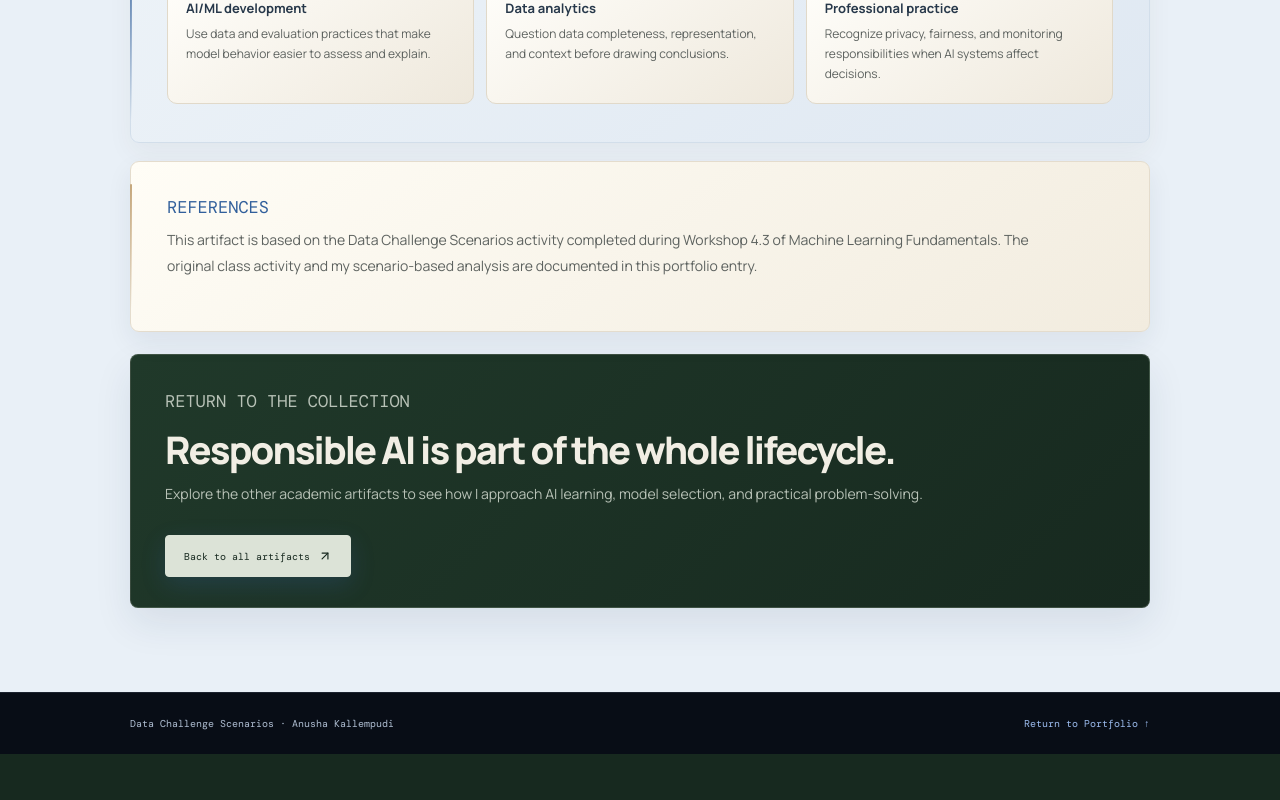
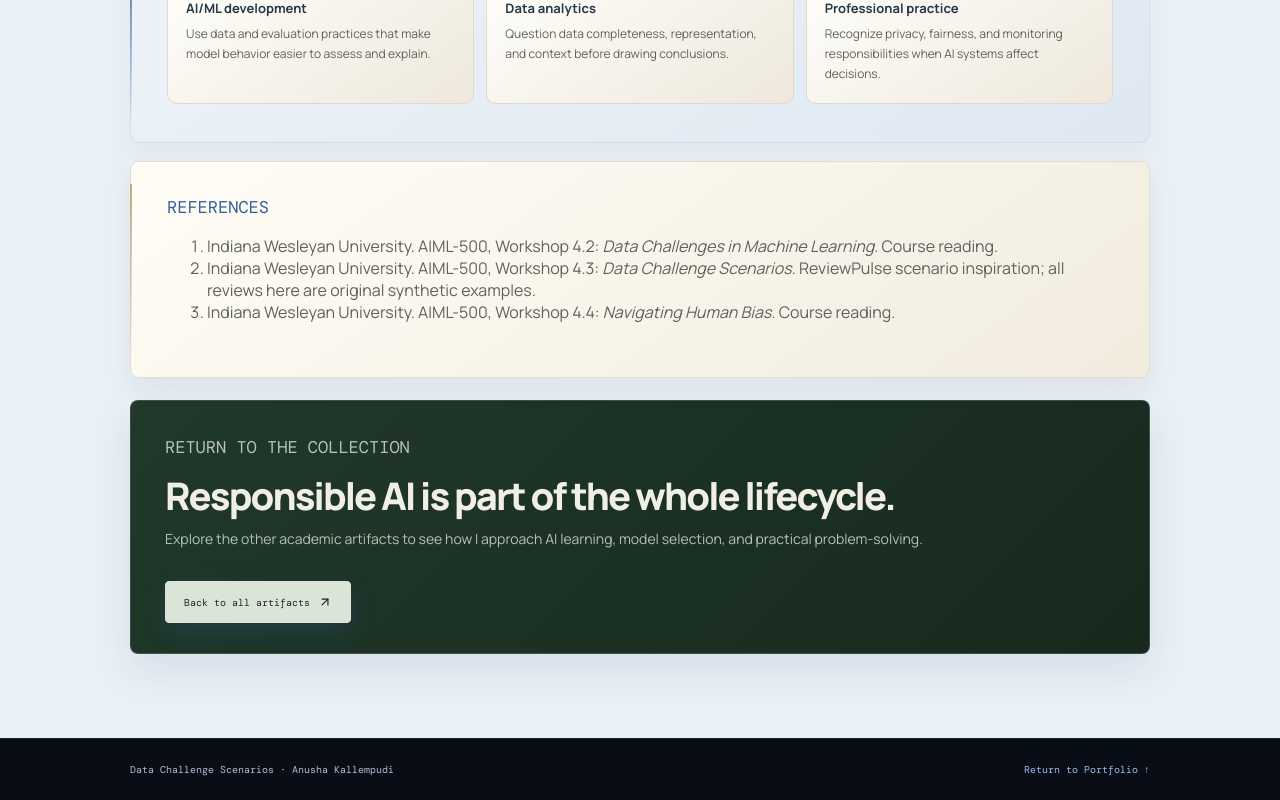
Before and after one commit to AnushaKallempudi12/portfolio, a Next.js app: page /portfolio/artifacts/responsible-ai in a window 1280 px wide. Shown: the part 4286-5086 px from the top of the page. Before the commit the page ends 5040 px from the top, so only its background shows below. Built offline with nearby package versions, Linux system fonts and the light colour scheme.

Commit message:
Update references for artifact 4

```diff
--- a/src/app/artifacts/responsible-ai/page.jsx
+++ b/src/app/artifacts/responsible-ai/page.jsx
@@ -33,7 +33,7 @@ export default function ResponsibleAIArtifactPage(){
  <section className="detail-section"><p className="detail-index">VALUE PROPOSITION</p><p>The value of this learning is the ability to look beyond model accuracy and consider data quality, the distribution of outcomes, and the protection of sensitive information. These considerations help teams make better-informed decisions before and after deployment.</p></section>
  <section className="detail-section"><p className="detail-index">UNIQUE VALUE</p><div className="rai-unique-card"><h4>Connecting technical choices to real-world consequences</h4><p>The artifact brings three related responsibilities into one view: reliable inputs, fair outcomes, and protected information. It shows why responsible AI requires examining the full system and its impact on people—not only selecting an algorithm.</p></div></section>
  <section className="detail-section"><p className="detail-index">RELEVANCE</p><div className="rai-relevance-grid"><article><strong>AI/ML development</strong><span>Use data and evaluation practices that make model behavior easier to assess and explain.</span></article><article><strong>Data analytics</strong><span>Question data completeness, representation, and context before drawing conclusions.</span></article><article><strong>Professional practice</strong><span>Recognize privacy, fairness, and monitoring responsibilities when AI systems affect decisions.</span></article></div></section>
- <section className="detail-section"><p className="detail-index">REFERENCES</p><p>This artifact is based on the Data Challenge Scenarios activity completed during Workshop 4.3 of Machine Learning Fundamentals. The original class activity and my scenario-based analysis are documented in this portfolio entry.</p></section>
+ <section className="detail-section"><p className="detail-index">REFERENCES</p><ol className="rai-references"><li>Indiana Wesleyan University. AIML-500, Workshop 4.2: <em>Data Challenges in Machine Learning</em>. Course reading.</li><li>Indiana Wesleyan University. AIML-500, Workshop 4.3: <em>Data Challenge Scenarios</em>. ReviewPulse scenario inspiration; all reviews here are original synthetic examples.</li><li>Indiana Wesleyan University. AIML-500, Workshop 4.4: <em>Navigating Human Bias</em>. Course reading.</li></ol></section>
 
  <section className="detail-cta"><div><p className="detail-index">RETURN TO THE COLLECTION</p><h2>Responsible AI is part of the whole lifecycle.</h2><p>Explore the other academic artifacts to see how I approach AI learning, model selection, and practical problem-solving.</p></div><Link className="detail-primary" href="/#artifacts">Back to all artifacts <ArrowUpRight size={14}/></Link></section>
  </div><footer className="detail-footer"><span>Data Challenge Scenarios · Anusha Kallempudi</span><Link href="/#artifacts">Return to Portfolio ↑</Link></footer></main>;
```
